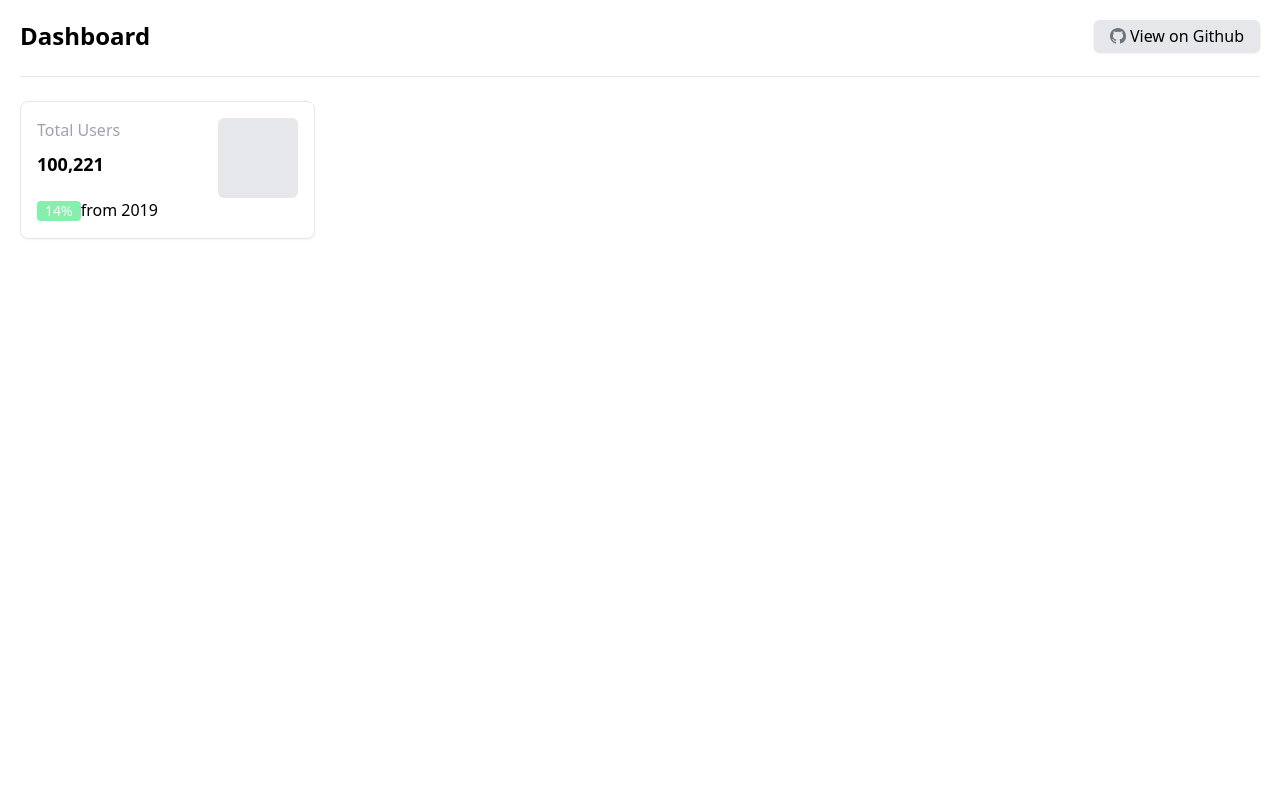
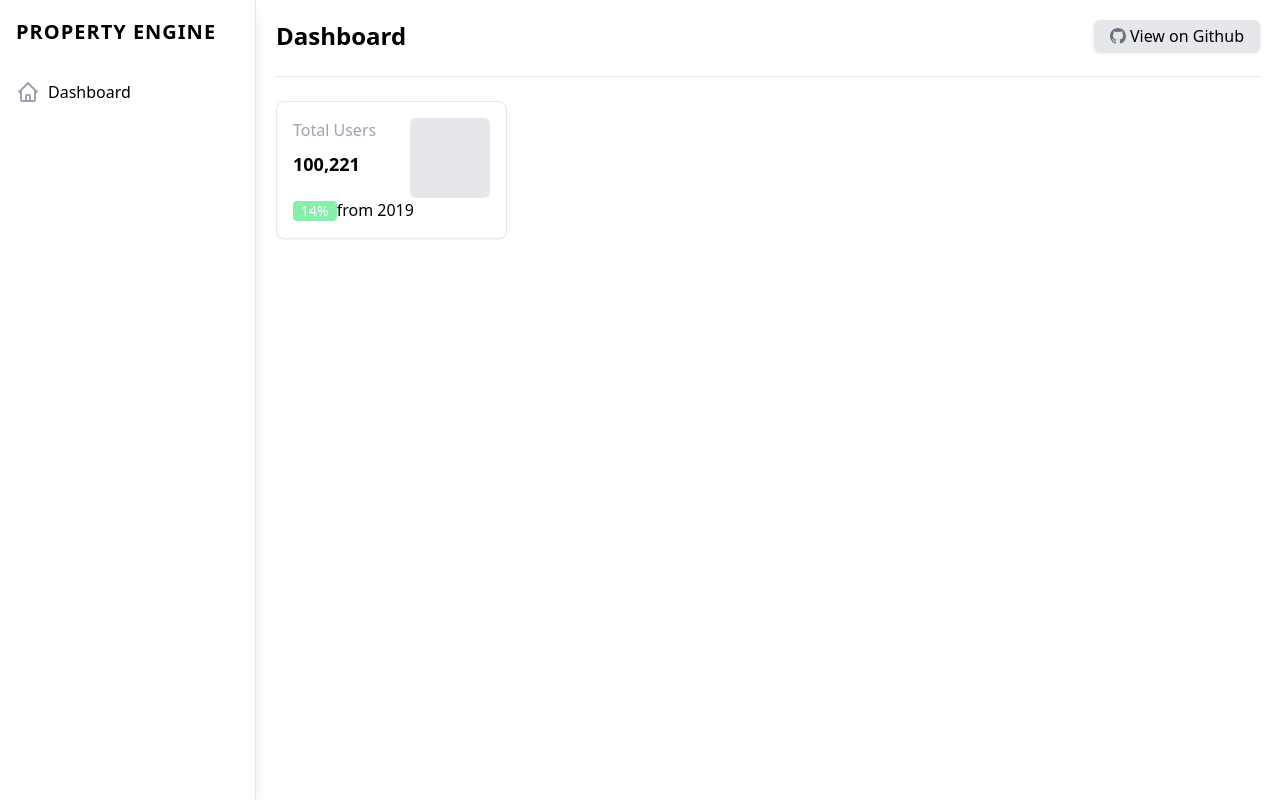
Before and after one commit to MatthewCYLau/property-price-client, a React (Vite) app: page /dashboard in a window 1280 px wide. Built offline with nearby package versions, Linux system fonts and the light colour scheme.

Commit message:
feat: add dashboard screen scaffolding

```diff
--- /dev/null
+++ b/src/components/github-icon/index.tsx
@@ -0,0 +1,19 @@
+import { FC } from 'react'
+
+const GithubIcon: FC = () => {
+  return (
+    <svg
+      className="w-4 h-4 text-gray-500"
+      viewBox="0 0 16 16"
+      fill="currentColor"
+      aria-hidden="true"
+    >
+      <path
+        fill-rule="evenodd"
+        d="M8 0C3.58 0 0 3.58 0 8c0 3.54 2.29 6.53 5.47 7.59.4.07.55-.17.55-.38 0-.19-.01-.82-.01-1.49-2.01.37-2.53-.49-2.69-.94-.09-.23-.48-.94-.82-1.13-.28-.15-.68-.52-.01-.53.63-.01 1.08.58 1.23.82.72 1.21 1.87.87 2.33.66.07-.52.28-.87.51-1.07-1.78-.2-3.64-.89-3.64-3.95 0-.87.31-1.59.82-2.15-.08-.2-.36-1.02.08-2.12 0 0 .67-.21 2.2.82.64-.18 1.32-.27 2-.27.68 0 1.36.09 2 .27 1.53-1.04 2.2-.82 2.2-.82.44 1.1.16 1.92.08 2.12.51.56.82 1.27.82 2.15 0 3.07-1.87 3.75-3.65 3.95.29.25.54.73.54 1.48 0 1.07-.01 1.93-.01 2.2 0 .21.15.46.55.38A8.013 8.013 0 0016 8c0-4.42-3.58-8-8-8z"
+      ></path>
+    </svg>
+  )
+}
+
+export default GithubIcon
--- /dev/null
+++ b/src/components/home-icon/index.tsx
@@ -0,0 +1,22 @@
+import { FC } from 'react'
+
+const HomeIcon: FC = () => {
+  return (
+    <svg
+      className="w-6 h-6 text-gray-400"
+      xmlns="http://www.w3.org/2000/svg"
+      fill="none"
+      viewBox="0 0 24 24"
+      stroke="currentColor"
+    >
+      <path
+        stroke-linecap="round"
+        stroke-linejoin="round"
+        stroke-width="2"
+        d="M3 12l2-2m0 0l7-7 7 7M5 10v10a1 1 0 001 1h3m10-11l2 2m-2-2v10a1 1 0 01-1 1h-3m-6 0a1 1 0 001-1v-4a1 1 0 011-1h2a1 1 0 011 1v4a1 1 0 001 1m-6 0h6"
+      />
+    </svg>
+  )
+}
+
+export default HomeIcon
--- /dev/null
+++ b/src/components/side-nav/index.tsx
@@ -0,0 +1,30 @@
+import { FC } from 'react'
+import HomeIcon from '../home-icon'
+const Sidebar: FC = () => {
+  return (
+    <aside className="hidden inset-y-0 z-10 flex flex-col flex-shrink-0 w-64 max-h-screen overflow-hidden transition-all transform bg-white border-r shadow-lg z-auto md:block md:static shadow">
+      <div className="flex items-center justify-between flex-shrink-0 p-2">
+        <span className="p-2 text-xl font-semibold leading-8 tracking-wider uppercase whitespace-nowrap">
+          Property Engine
+        </span>
+      </div>
+      <nav className="flex-1 overflow-hidden hover:overflow-y-auto">
+        <ul className="p-2 overflow-hidden">
+          <li>
+            <a
+              href="#"
+              className="flex items-center p-2 space-x-2 rounded-md hover:bg-gray-100"
+            >
+              <span>
+                <HomeIcon />
+              </span>
+              <span>Dashboard</span>
+            </a>
+          </li>
+        </ul>
+      </nav>
+    </aside>
+  )
+}
+
+export default Sidebar
--- a/src/pages/dashboard/index.tsx
+++ b/src/pages/dashboard/index.tsx
@@ -1,28 +1,24 @@
 import { ReactElement } from 'react'
 import { Link } from 'react-router-dom'
+import GithubIcon from '../../components/github-icon'
+import Sidebar from '../../components/side-nav'
 
 const DashboardPage = (): ReactElement => {
   return (
+    <div className="flex h-screen overflow-y-hidden bg-white">
+      <Sidebar />
       <main className="flex-1 max-h-full p-5 overflow-hidden overflow-y-scroll">
         <div className="flex flex-col items-start justify-between pb-6 space-y-4 border-b lg:items-center lg:space-y-0 lg:flex-row">
-        <h1 className="text-2xl font-semibold whitespace-nowrap">Dashboard</h1>
+          <h1 className="text-2xl font-semibold whitespace-nowrap">
+            Dashboard
+          </h1>
           <div className="space-y-6 md:space-x-2 md:space-y-0">
             <Link
               to="https://github.com/MatthewCYLau/property-price-client"
               className="inline-flex items-center justify-center px-4 py-1 space-x-1 bg-gray-200 rounded-md shadow hover:bg-opacity-20"
             >
               <span>
-              <svg
-                className="w-4 h-4 text-gray-500"
-                viewBox="0 0 16 16"
-                fill="currentColor"
-                aria-hidden="true"
-              >
-                <path
-                  fill-rule="evenodd"
-                  d="M8 0C3.58 0 0 3.58 0 8c0 3.54 2.29 6.53 5.47 7.59.4.07.55-.17.55-.38 0-.19-.01-.82-.01-1.49-2.01.37-2.53-.49-2.69-.94-.09-.23-.48-.94-.82-1.13-.28-.15-.68-.52-.01-.53.63-.01 1.08.58 1.23.82.72 1.21 1.87.87 2.33.66.07-.52.28-.87.51-1.07-1.78-.2-3.64-.89-3.64-3.95 0-.87.31-1.59.82-2.15-.08-.2-.36-1.02.08-2.12 0 0 .67-.21 2.2.82.64-.18 1.32-.27 2-.27.68 0 1.36.09 2 .27 1.53-1.04 2.2-.82 2.2-.82.44 1.1.16 1.92.08 2.12.51.56.82 1.27.82 2.15 0 3.07-1.87 3.75-3.65 3.95.29.25.54.73.54 1.48 0 1.07-.01 1.93-.01 2.2 0 .21.15.46.55.38A8.013 8.013 0 0016 8c0-4.42-3.58-8-8-8z"
-                ></path>
-              </svg>
+                <GithubIcon />
               </span>
               <span>View on Github</span>
             </Link>
@@ -46,6 +42,7 @@ const DashboardPage = (): ReactElement => {
           </div>
         </div>
       </main>
+    </div>
   )
 }
 
```
Lines whose indentation alone changed are shown as unchanged.
